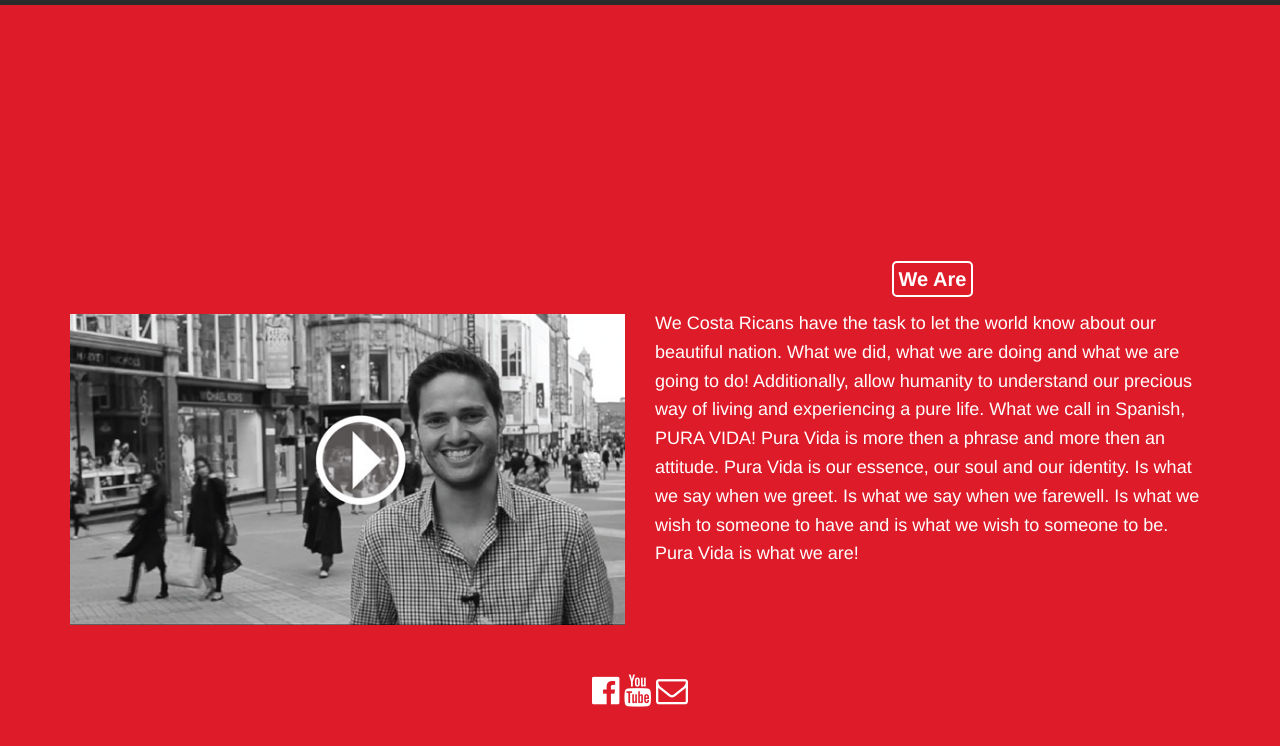
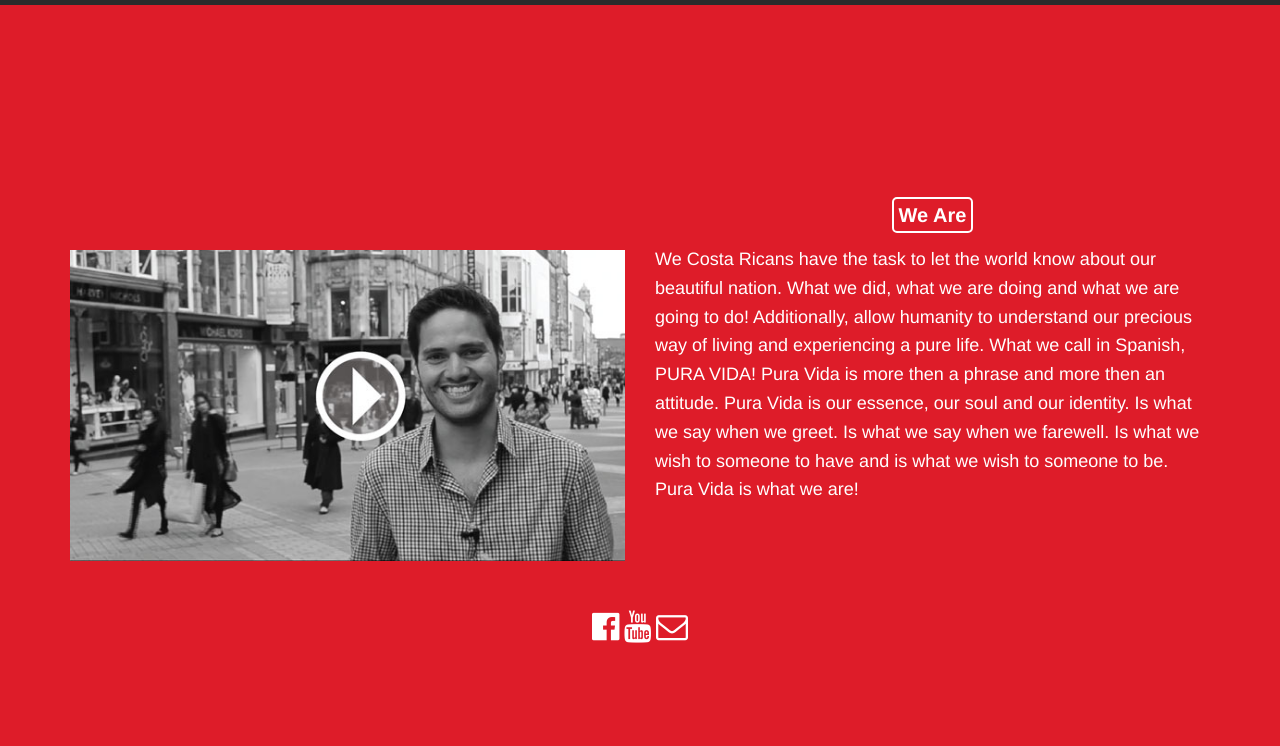
Before and after one commit to lucachaco/somospuravida-legacy, a Jekyll site: the page built from index.html, in a window 1280 px wide. Shown: the top 746 px of the page. Built offline with Jekyll 4.4.1, drawn with Linux system fonts in a browser that asks for light colours; nearby versions of some CDN libraries.

Commit message:
Remove padding.

```diff
--- a/assets/css/main.scss
+++ b/assets/css/main.scss
@@ -503,7 +503,7 @@ body.theme-base-01 {
 
 header.main-header {
   padding: 1em 0;
-  @include MQ(M) { padding: 2em 0; }
+  @include MQ(M) { padding: 0 0; }
 }
 footer.main-footer {
   padding: 1em 0;
```
